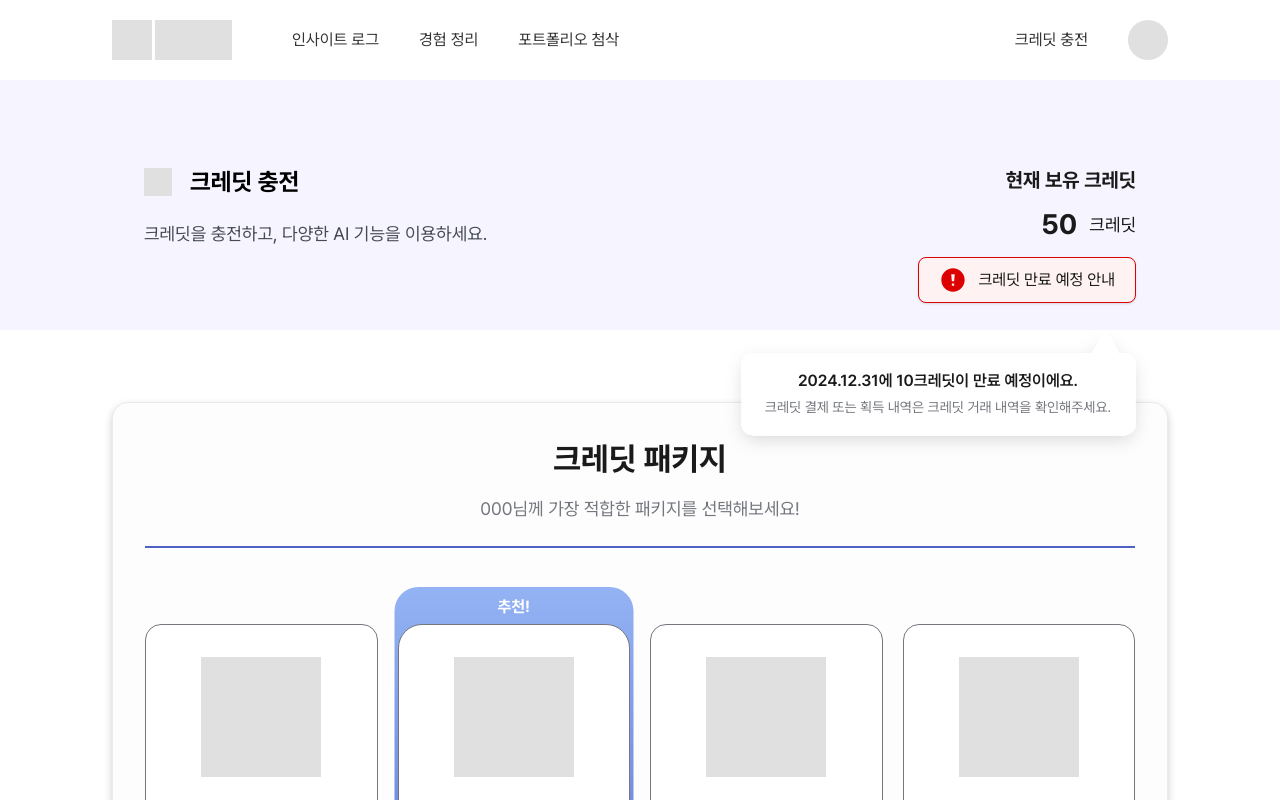
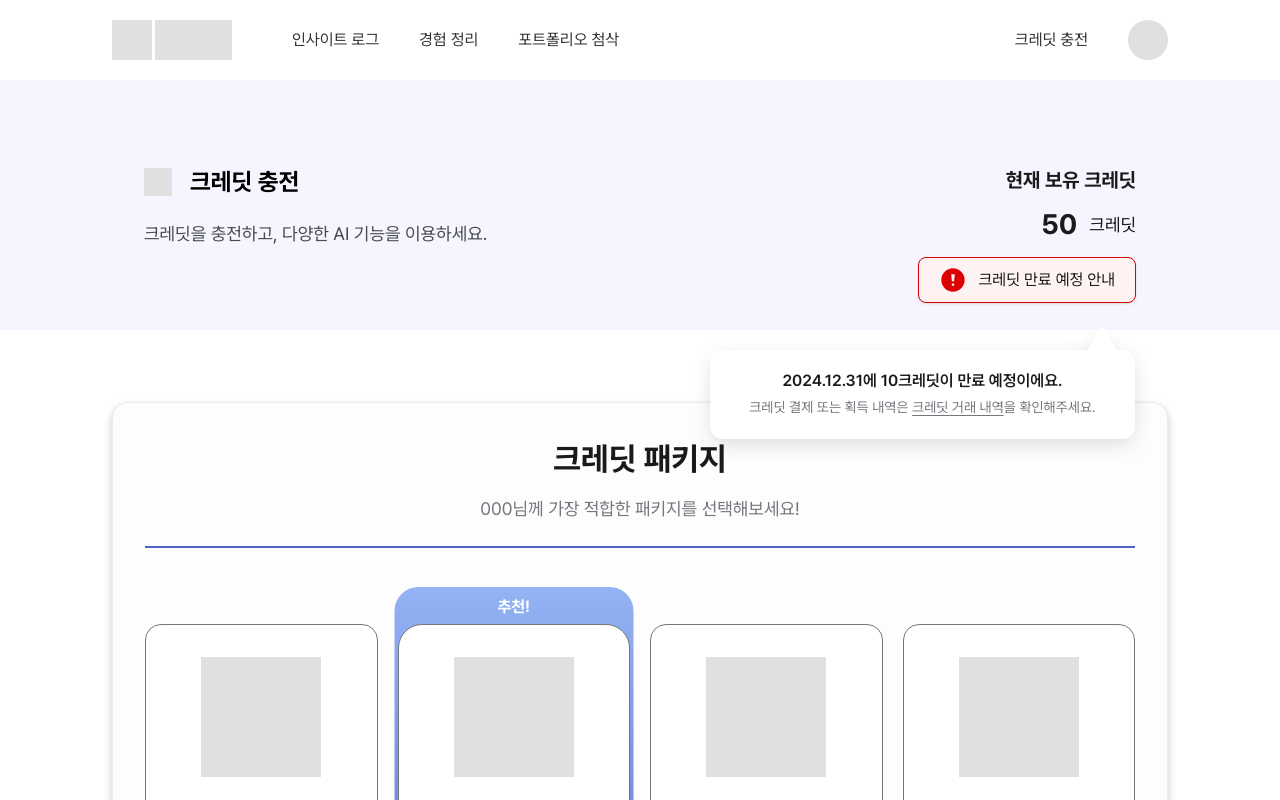
Before and after one commit to Teamie71/folioo-front, a Next.js app: page /topup in a window 1280 px wide. Both pictures are taken after a click on the button "크레딧 만료 예정 안내". Shown: the top 800 px of the page. Built offline with nearby package versions, Linux system fonts and the light colour scheme.

Commit message:
✨ Feat: 크레딧 결제 내역 링크 기능 추가

```diff
--- a/src/components/CreditExpireAlert.tsx
+++ b/src/components/CreditExpireAlert.tsx
@@ -80,7 +80,7 @@ export function CreditExpireAlert({
 
       {/* 말풍선 팝오버 */}
       {isOpen && (
-        <div className='absolute top-[calc(100%+0.75rem)] right-[-1rem] z-50 w-[26.7rem]'>
+        <div className='absolute top-[calc(100%+0.75rem)] right-[-1rem] z-50 w-[28.7rem]'>
           {/* SVG 말풍선 */}
           <div className='relative h-[9.25rem] w-full'>
             <svg
@@ -143,13 +143,24 @@ export function CreditExpireAlert({
             </svg>
 
             {/* 내용 영역 */}
-            <div className='absolute inset-0 flex items-center px-[2.5rem] pt-[0.5rem]'>
+            <div className='absolute inset-0 z-10 flex items-center justify-center px-[2.5rem] pt-[0.5rem]'>
               <div className='flex flex-col gap-[0.25rem] text-center'>
                 <p className='text-[1rem] font-semibold text-[#1A1A1A]'>
                   {expireDate}에 {expireCredits}크레딧이 만료 예정이에요.
                 </p>
                 <p className='text-[0.875rem] text-[#74777D]'>
-                  크레딧 결제 또는 획득 내역은 크레딧 거래 내역을 확인해주세요.
+                  크레딧 결제 또는 획득 내역은{' '}
+                  <button
+                    type='button'
+                    className='underline underline-offset-3 text-[#74777D] cursor-pointer'
+                    onClick={() => {
+                      // TODO: 크레딧 거래 내역 페이지로 이동
+                      console.log('크레딧 거래 내역 클릭');
+                    }}
+                  >
+                    크레딧 거래 내역
+                  </button>
+                  을 확인해주세요.
                 </p>
               </div>
             </div>
```
